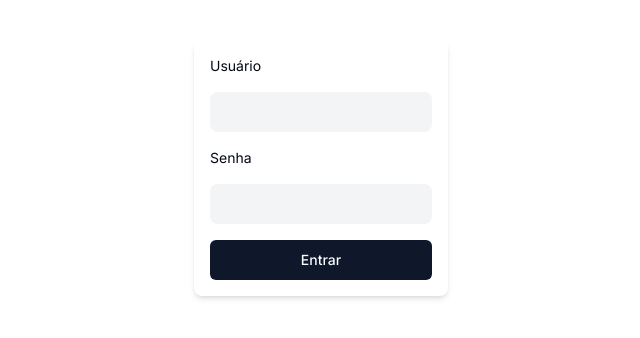
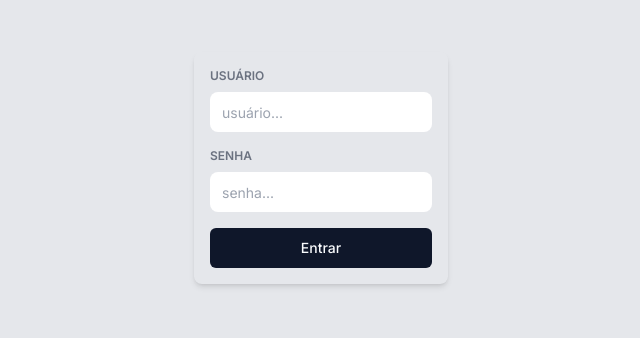
Before and after one commit to DouglasB834/lab_front, a Next.js app: page /login in a window 1280 px wide. Shown: the part 232-570 px from the top of the page, without its empty margins (319-959 px from the left). Built offline with nearby package versions, Linux system fonts and the light colour scheme.

Commit message:
feat: add input component, error messages validate register in useform

```diff
--- a/package.json
+++ b/package.json
@@ -9,6 +9,7 @@
     "lint": "next lint"
   },
   "dependencies": {
+    "@hookform/resolvers": "^3.3.2",
     "@radix-ui/react-slot": "^1.0.2",
     "class-variance-authority": "^0.7.0",
     "clsx": "^2.0.0",
--- a/src/app/(home)/page.tsx
+++ b/src/app/(home)/page.tsx
@@ -1,7 +1,14 @@
-import Image from "next/image";
+"use client";
+import { useRouter } from "next/navigation";
+import { useUserStore } from "../store/store";
 import { Exemplo } from "./componets/Exemplo";
 
 export default function Home() {
+  const { user } = useUserStore();
+  const router = useRouter();
+  if (!user.isAdmin) {
+    router.push("/login");
+  }
   return (
     <main className="bg-red-300">
       <Exemplo />
--- a/src/app/interfaces/interfaces.ts
+++ b/src/app/interfaces/interfaces.ts
@@ -1,8 +1,11 @@
 import { z } from "zod";
 
 const userSchema = z.object({
-  username: z.string().max(50),
-  password: z.string().max(50),
+  username: z.string().min(1, "usuário deve ser informado").max(50),
+  password: z.string().min(1, "a senha deve ser informada").max(50),
   isAdmin: z.boolean().default(false),
 });
+export const loginSchema = userSchema.omit({ isAdmin: true });
+
 export type User = z.infer<typeof userSchema>;
+export type LoginData = z.infer<typeof loginSchema>;
--- a/src/app/login/page.tsx
+++ b/src/app/login/page.tsx
@@ -1,9 +1,45 @@
-import { Form } from "@/components/form/Form";
+"use client";
+import { Input } from "@/components/input/Input";
+import { Button } from "@/components/ui/button";
+import { zodResolver } from "@hookform/resolvers/zod";
+import { useForm } from "react-hook-form";
+import { LoginData, loginSchema } from "../interfaces/interfaces";
 
 const Login = () => {
+  const {
+    register,
+    handleSubmit,
+    formState: { errors },
+  } = useForm<LoginData>({
+    resolver: zodResolver(loginSchema),
+
+    mode: "onChange",
+  });
+  const handleLogin = (data: LoginData) => {
+    console.log(data);
+  };
   return (
-    <main className="h-screen w-full flex items-center justify-center">
-      <Form />
+    <main className="bg-gray-200 h-screen w-full flex items-center justify-center">
+      <form
+        noValidate
+        onSubmit={handleSubmit(handleLogin)}
+        className="flex flex-col shadow-md p-4 rounded-lg gap-4"
+      >
+        <Input
+          register={register("username")}
+          label="usuário"
+          placeholder="usuário..."
+          errorMsg={errors.username && errors.username.message}
+        />
+        <Input
+          register={register("password")}
+          label="senha"
+          placeholder="senha..."
+          type="password"
+          errorMsg={errors.password && errors.password.message}
+        />
+        <Button type="submit">Entrar</Button>
+      </form>
     </main>
   );
 };
--- a/src/components/form/Form.tsx
+++ /dev/null
@@ -1,13 +0,0 @@
-import { Button } from "../ui/button";
-
-export const Form = () => {
-  return (
-    <form className="flex flex-col shadow-md p-4 rounded-lg gap-4">
-      <label htmlFor="username">Usuário</label>
-      <input className="bg-gray-100" type="text" id="username" />
-      <label htmlFor="password">Senha</label>
-      <input className="bg-gray-100" type="password" id="password" />
-      <Button>Entrar</Button>
-    </form>
-  );
-};
--- /dev/null
+++ b/src/components/input/Input.tsx
@@ -0,0 +1,34 @@
+interface InputProps {
+  label: string;
+  placeholder: string;
+  type?: string;
+  errorMsg?: string;
+  register: {};
+}
+export const Input = ({
+  label,
+  placeholder,
+  type,
+  register,
+  errorMsg,
+}: InputProps) => {
+  return (
+    <fieldset className="flex flex-col gap-2">
+      <label
+        className="uppercase font-semibold text-gray-500 text-xs"
+        htmlFor={label}
+      >
+        {label}
+      </label>
+      <input
+        {...register}
+        id={label}
+        type={type ? type : "text"}
+        placeholder={placeholder}
+      />
+      {errorMsg && (
+        <span className="text-red-600 font-semibold">{errorMsg}</span>
+      )}
+    </fieldset>
+  );
+};
```
Also changed, not shown: 1 other file (tests, documents, lock files or other folders).
